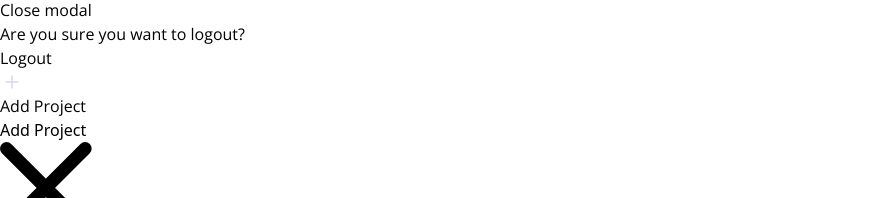
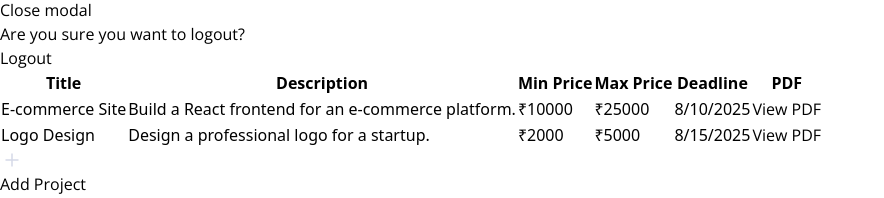
Before and after one commit to Shubhanker01/Merchant-System, a React (Vite) app in the folder Frontend/merchant-client/: page /main-app/1/projects in a window 1280 px wide. Shown: the part 498-696 px from the top of the page, without its empty margins (0-884 px from the left). Built offline with nearby package versions, Linux system fonts and the light colour scheme; no server answers.

Commit message:
Project Table added

```diff
--- /dev/null
+++ b/Frontend/merchant-client/src/Components/Main App/ProjectTable.jsx
@@ -0,0 +1,42 @@
+import React from 'react'
+
+function ProjectTable({ projects }) {
+    return (
+        <>
+            <div className="overflow-x-auto p-4 mt-[80px]">
+                <table className="min-w-full table-auto border border-gray-300 rounded-lg shadow">
+                    <thead className="bg-gray-800 text-white">
+                        <tr>
+                            <th className="px-4 py-2 text-left">Title</th>
+                            <th className="px-4 py-2 text-left">Description</th>
+                            <th className="px-4 py-2 text-left">Min Price</th>
+                            <th className="px-4 py-2 text-left">Max Price</th>
+                            <th className="px-4 py-2 text-left">Deadline</th>
+                            <th className="px-4 py-2 text-left">PDF</th>
+                        </tr>
+                    </thead>
+                    <tbody>
+                        {projects.map((project, idx) => (
+                            <tr key={idx} className="border-b hover:bg-gray-100 transition duration-150">
+                                <td className="px-4 py-2">{project.title}</td>
+                                <td className="px-4 py-2">{project.description}</td>
+                                <td className="px-4 py-2">₹{project.minPrice}</td>
+                                <td className="px-4 py-2">₹{project.maxPrice}</td>
+                                <td className="px-4 py-2">
+                                    {new Date(project.deadline).toLocaleDateString()}
+                                </td>
+                                <td className="px-4 py-2 text-blue-600 underline">
+                                    <a href={project.url} target="_blank" rel="noopener noreferrer">
+                                        View PDF
+                                    </a>
+                                </td>
+                            </tr>
+                        ))}
+                    </tbody>
+                </table>
+            </div>
+        </>
+    )
+}
+
+export default ProjectTable
--- a/Frontend/merchant-client/src/Components/Main App/Projects.jsx
+++ b/Frontend/merchant-client/src/Components/Main App/Projects.jsx
@@ -1,13 +1,32 @@
 import React from 'react'
 import NavbarApp from '../Header/NavbarApp'
 import AddProject from '../Footer/AddProject'
+import ProjectTable from './ProjectTable'
+function Projects() {
 
-function Projects() {
+    const sampleProjects = [
+        {
+            title: 'E-commerce Site',
+            description: 'Build a React frontend for an e-commerce platform.',
+            minPrice: 10000,
+            maxPrice: 25000,
+            deadline: '2025-08-10T00:00:00Z',
+            url: 'https://example.com/proposal1.pdf',
+        },
+        {
+            title: 'Logo Design',
+            description: 'Design a professional logo for a startup.',
+            minPrice: 2000,
+            maxPrice: 5000,
+            deadline: '2025-08-15T00:00:00Z',
+            url: 'https://example.com/logo-proposal.pdf',
+        },
+    ]
     return (
         <>
             <NavbarApp />
             <div>
-
+                <ProjectTable projects={sampleProjects} />
             </div>
             <AddProject />
         </>
```
